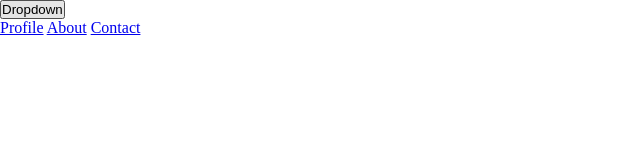
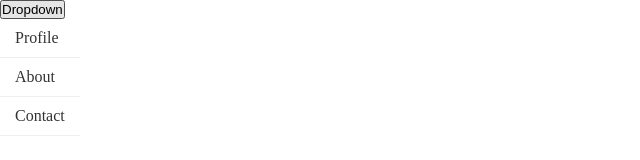
Before and after one commit to mfotoni/dropdown-menu, a website: page index.html in a window 1280 px wide. Both pictures are taken after a click on the button "Dropdown". Shown: the whole page, without its empty margins (0-640 px from the left). Drawn offline with Linux system fonts and the light colour scheme.

Commit message:
updated the css

```diff
--- a/style.css
+++ b/style.css
@@ -4,9 +4,10 @@
   box-sizing: border-box;
 }
 
-/* .dropdown {
+.dropdown {
   position: relative;
-} */
+  display: inline-block;
+}
 
 .dropdown-button {
   cursor: pointer;
@@ -14,9 +15,19 @@
 
 .dropdown-menu {
   display: none;
-  /* position: absolute;
+  position: absolute;
   top: 100%;
-  left: 0; */
+  left: 0;
+  background: white;
+  border-radius: 8px;
+}
+
+.dropdown-item {
+  display: block;
+  padding: 10px 15px;
+  text-decoration: none;
+  color: #333;
+  border-bottom: 1px solid #eee;
 }
 
 .dropdown.open .dropdown-menu {
--- /dev/null
+++ b/teste.css
@@ -0,0 +1,145 @@
+body {
+  font-family: "Segoe UI", Tahoma, Geneva, Verdana, sans-serif;
+  padding: 40px;
+  background: linear-gradient(135deg, #667eea 0%, #764ba2 100%);
+  min-height: 100vh;
+  margin: 0;
+}
+
+.container {
+  max-width: 1200px;
+  margin: 0 auto;
+  background: white;
+  padding: 40px;
+  border-radius: 15px;
+  box-shadow: 0 20px 40px rgba(0, 0, 0, 0.1);
+}
+
+h1,
+h2 {
+  color: #2c3e50;
+}
+
+.demo-section {
+  margin: 30px 0;
+  padding: 25px;
+  background: #f8f9fa;
+  border-radius: 10px;
+  border-left: 4px solid #3498db;
+}
+
+.dropdown {
+  position: relative;
+  display: inline-block;
+  margin: 15px;
+}
+
+.dropdown-button {
+  background: linear-gradient(135deg, #667eea 0%, #764ba2 100%);
+  color: white;
+  padding: 12px 24px;
+  border: none;
+  border-radius: 8px;
+  cursor: pointer;
+  font-size: 16px;
+  min-width: 200px;
+  text-align: left;
+  position: relative;
+  transition: all 0.3s ease;
+  box-shadow: 0 4px 15px rgba(0, 0, 0, 0.1);
+}
+
+.dropdown-button::after {
+  content: "▼";
+  position: absolute;
+  right: 15px;
+  top: 50%;
+  transform: translateY(-50%);
+  transition: transform 0.3s ease;
+}
+
+.dropdown.open .dropdown-button::after {
+  transform: translateY(-50%) rotate(180deg);
+}
+
+.dropdown-button:hover {
+  transform: translateY(-2px);
+  box-shadow: 0 6px 20px rgba(0, 0, 0, 0.15);
+}
+
+.dropdown-menu {
+  position: absolute;
+  top: 100%;
+  left: 0;
+  background: white;
+  min-width: 100%;
+  border-radius: 8px;
+  box-shadow: 0 10px 30px rgba(0, 0, 0, 0.15);
+  border: 1px solid #e1e8ed;
+  z-index: 1000;
+  opacity: 0;
+  visibility: hidden;
+  transform: translateY(-10px);
+  transition: all 0.3s cubic-bezier(0.68, -0.55, 0.265, 1.55);
+}
+
+.dropdown.open .dropdown-menu {
+  opacity: 1;
+  visibility: visible;
+  transform: translateY(0);
+}
+
+.dropdown-item {
+  display: block;
+  padding: 12px 20px;
+  color: #2c3e50;
+  text-decoration: none;
+  cursor: pointer;
+  transition: all 0.2s ease;
+  border-bottom: 1px solid #f1f3f4;
+}
+
+.dropdown-item:last-child {
+  border-bottom: none;
+  border-radius: 0 0 8px 8px;
+}
+
+.dropdown-item:first-child {
+  border-radius: 8px 8px 0 0;
+}
+
+.dropdown-item:hover {
+  background: linear-gradient(135deg, #667eea 0%, #764ba2 100%);
+  color: white;
+  transform: translateX(5px);
+}
+
+/* Estilos específicos para diferentes tipos */
+.dropdown-success .dropdown-button {
+  background: linear-gradient(135deg, #56ab2f 0%, #a8e6cf 100%);
+}
+
+.dropdown-warning .dropdown-button {
+  background: linear-gradient(135deg, #f093fb 0%, #f5576c 100%);
+}
+
+.dropdown-info .dropdown-button {
+  background: linear-gradient(135deg, #4facfe 0%, #00f2fe 100%);
+}
+
+.explanation-box {
+  background: #fff3cd;
+  border: 1px solid #ffeaa7;
+  padding: 20px;
+  border-radius: 8px;
+  margin: 20px 0;
+}
+
+.code-highlight {
+  background: #f8f9fa;
+  padding: 15px;
+  border-radius: 5px;
+  border-left: 3px solid #007acc;
+  font-family: "Courier New", monospace;
+  margin: 10px 0;
+}
```
